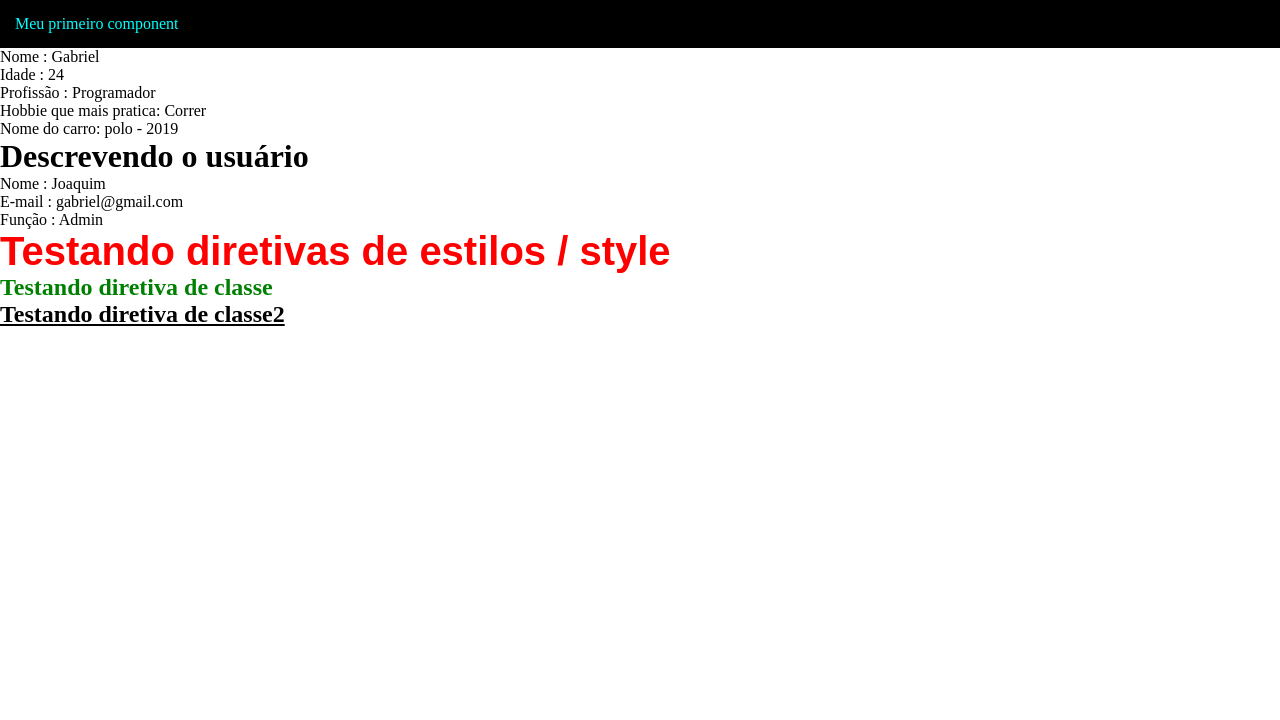
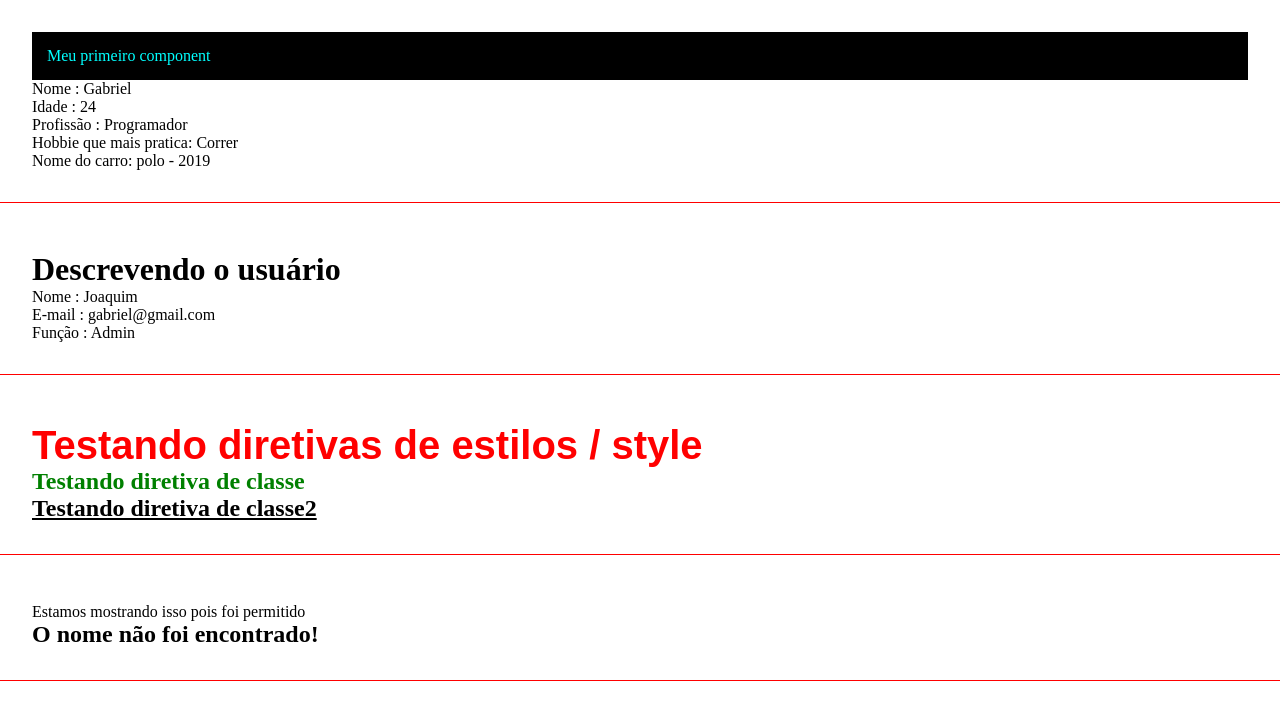
Before and after one commit to bielCoder/aulaAngular, an Angular app: page / in a window 1280 px wide. Shown: the top 720 px of the page. Built offline with nearby package versions, Linux system fonts and the light colour scheme.

Commit message:
initial commit

```diff
--- a/src/app/app.component.html
+++ b/src/app/app.component.html
@@ -1,3 +1,4 @@
 <app-first-component></app-first-component>
 <app-parent-data [name] = "userName" [userData] = "userData"></app-parent-data>
 <app-directives></app-directives>
+<app-if-render></app-if-render>
--- a/src/app/app.module.ts
+++ b/src/app/app.module.ts
@@ -6,13 +6,15 @@
 import { FirstComponentComponent } from './components/first-component/first-component.component';
 import { ParentDataComponent } from './components/parent-data/parent-data.component';
 import { DirectivesComponent } from './components/directives/directives.component';
+import { IfRenderComponent } from './components/if-render/if-render.component';
 
 @NgModule({
   declarations: [
     AppComponent,
     FirstComponentComponent,
     ParentDataComponent,
-    DirectivesComponent
+    DirectivesComponent,
+    IfRenderComponent
   ],
   imports: [
     BrowserModule,
--- a/src/app/components/directives/directives.component.html
+++ b/src/app/components/directives/directives.component.html
@@ -1,3 +1,5 @@
+<div class="class">
 <h2 [ngStyle] = "{'font-size': size + 'px','font-family' : font,'color' : color}">Testando diretivas de estilos / style</h2>
 <h2 [ngClass] = "classes">Testando diretiva de classe</h2>
 <h2 [ngClass] = "underline">Testando diretiva de classe2</h2>
+</div>
--- a/src/app/components/first-component/first-component.component.html
+++ b/src/app/components/first-component/first-component.component.html
@@ -1,6 +1,8 @@
+<div class="class">
 <p class="title">Meu primeiro component</p>
 <p>Nome : {{ name }}</p>
 <p>Idade : {{ age }}</p>
 <p>Profissão : {{ job }}</p>
 <p>Hobbie que mais pratica: {{ hobbie[0] }}</p>
 <p>Nome do carro: {{ car.name }} - {{ car.year }}</p>
+</div>
--- /dev/null
+++ b/src/app/components/if-render/if-render.component.html
@@ -0,0 +1,9 @@
+<div class="class">
+	<div *ngIf = "canShow">Estamos mostrando isso pois foi permitido</div>
+	<h2 *ngIf = "name === 'Gabriel'; else nameNotFound">O nome é Gabriel</h2>
+	<ng-template #nameNotFound>
+		<div>
+			<h2>O nome não foi encontrado!</h2>
+		</div>
+	</ng-template>
+</div>
--- /dev/null
+++ b/src/app/components/if-render/if-render.component.ts
@@ -0,0 +1,11 @@
+import { Component } from '@angular/core';
+
+@Component({
+  selector: 'app-if-render',
+  templateUrl: './if-render.component.html',
+  styleUrls: ['./if-render.component.css']
+})
+export class IfRenderComponent {
+    canShow : boolean = true;
+    name : string = 'Mateus';
+}
--- a/src/app/components/parent-data/parent-data.component.html
+++ b/src/app/components/parent-data/parent-data.component.html
@@ -1,5 +1,7 @@
+<div class="class">
 <h1>Descrevendo o usuário</h1>
 
 <p>Nome : {{ name }}</p>
 <p>E-mail : {{ userData.email }}</p>
 <p>Função : {{ userData.role }}</p>
+</div>
--- a/src/styles.css
+++ b/src/styles.css
@@ -5,3 +5,13 @@
 	padding: 0;
 	font-family: Helvetic;
 }
+
+body{
+	padding-bottom: 500px;
+}
+
+.class{
+	border-bottom: 1px solid red;
+	padding: 2em;
+	margin-bottom: 1em;
+}
```
Also changed, not shown: src/app/components/if-render/if-render.component.css (added), 1 other file (tests, documents, lock files or other folders).
